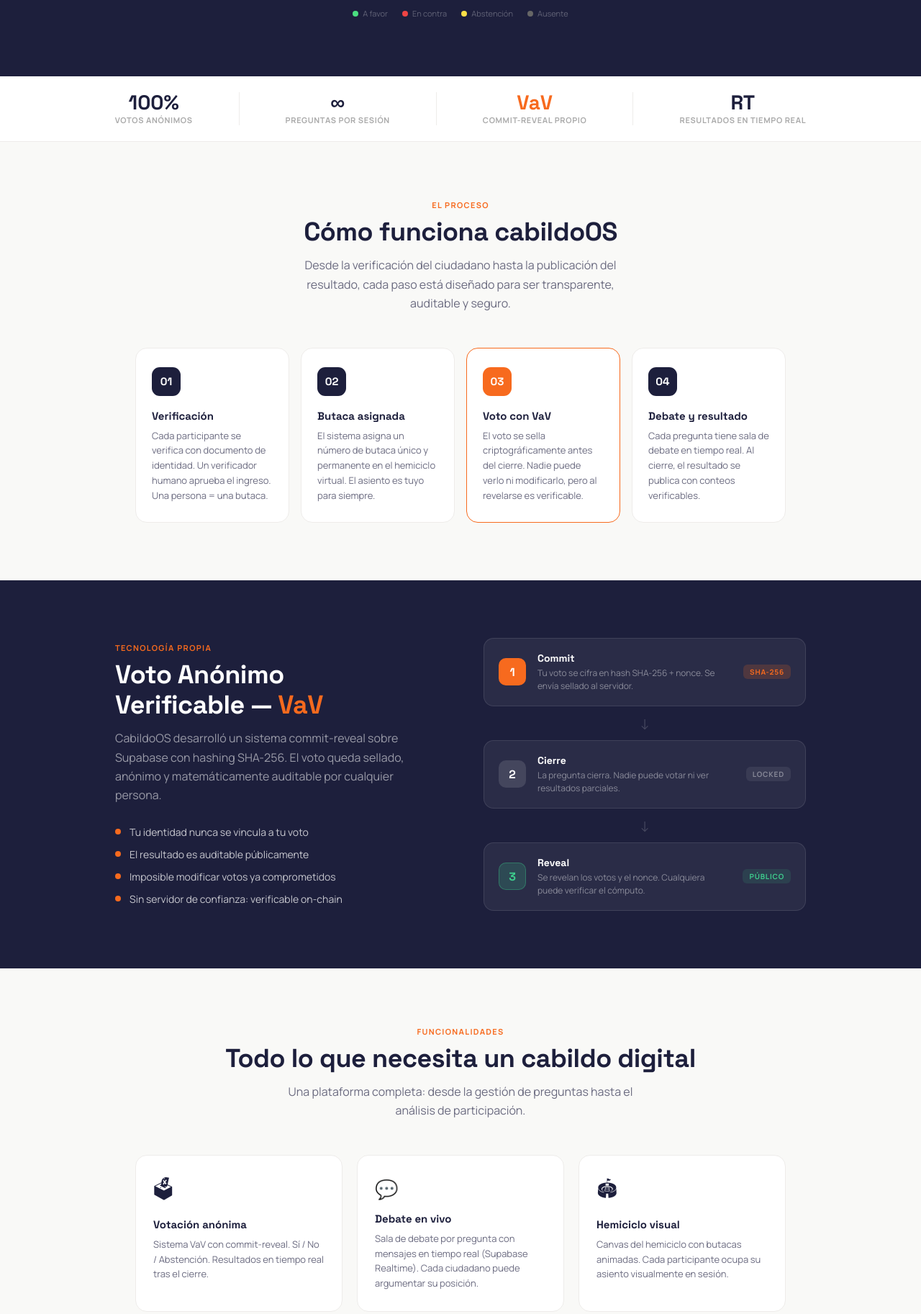
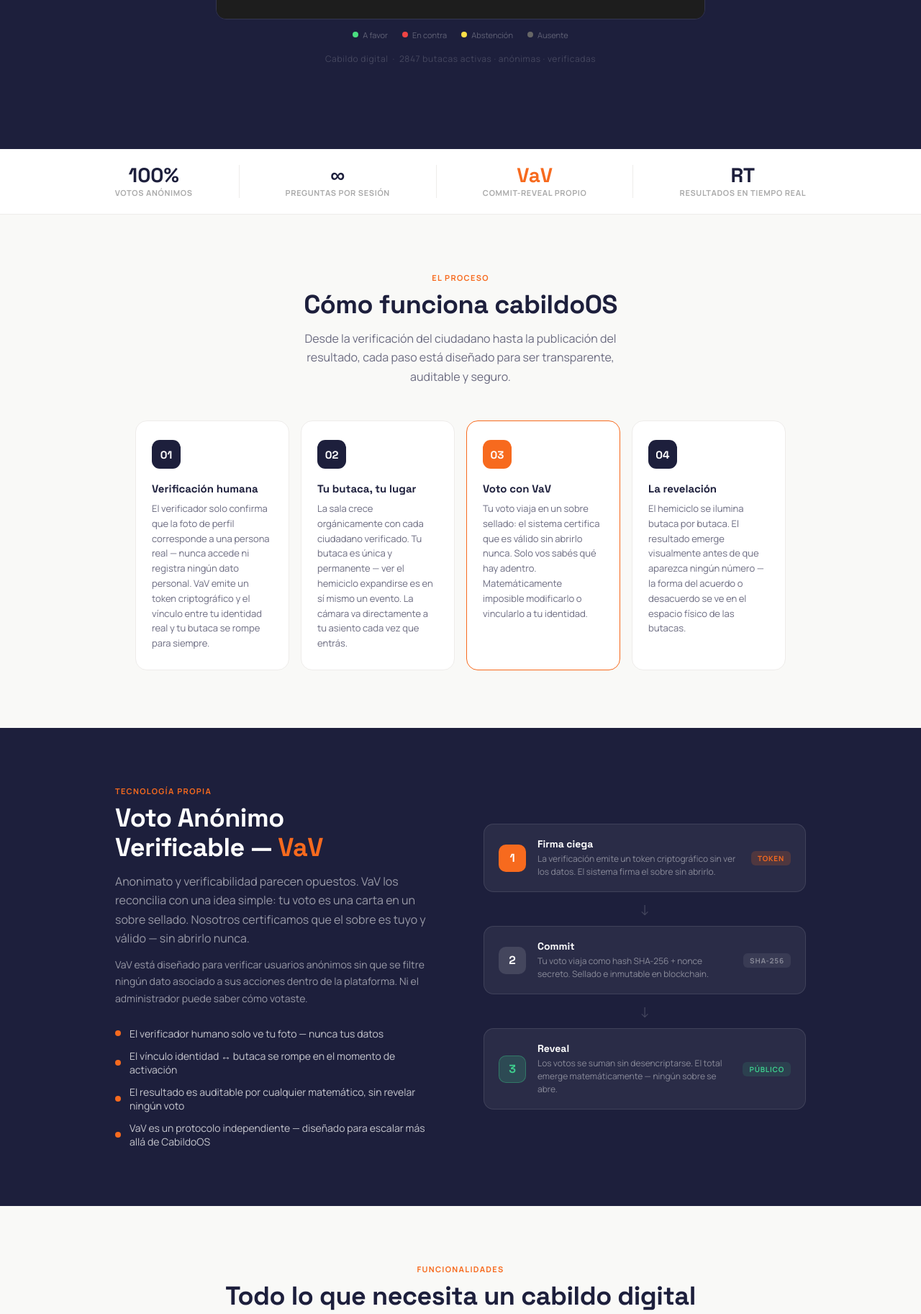
Before and after one commit to martinlevar/cabildoos, a plain HTML site: page landing_cabildoos/index.html in a window 1280 px wide. Shown: the part 905-2730 px from the top of the page at 72% size. Drawn offline with Linux system fonts and the light colour scheme.

Commit message:
Update index.html

```diff
--- a/landing_cabildoos/index.html
+++ b/landing_cabildoos/index.html
@@ -202,7 +202,7 @@
       <span>Open-source · Participatory democracy platform</span>
     </div>
     <h1>La infraestructura para la<br><em>democracia participativa</em></h1>
-    <p>cabildoOS es una plataforma de votación anónima y verificable, debate en tiempo real y gestión de cabildos digitales para organizaciones y comunidades.</p>
+    <p>La sala no existe hasta que alguien se suma. Cada ciudadano verificado ocupa una butaca en el hemiciclo virtual. Cuando se vota, el resultado emerge como el congreso mismo: butaca por butaca, en el momento más disruptivo de la democracia digital.</p>
     <div class="hero-actions">
       <button class="btn-primary">Ver demo →</button>
       <button class="btn-ghost">Conocer la tecnología</button>
@@ -219,6 +219,7 @@
         <span style="font-size:11px;color:rgba(255,255,255,.3);display:flex;align-items:center;gap:6px"><span style="display:inline-block;width:8px;height:8px;border-radius:50%;background:#fde047"></span>Abstención</span>
         <span style="font-size:11px;color:rgba(255,255,255,.3);display:flex;align-items:center;gap:6px"><span style="display:inline-block;width:8px;height:8px;border-radius:50%;background:#666"></span>Ausente</span>
       </div>
+      <p style="margin-top:16px;font-size:12px;color:rgba(255,255,255,.18);letter-spacing:.05em;text-align:center;font-family:'Manrope',sans-serif">Cabildo digital &nbsp;·&nbsp; <span id="hemi-seat-count">2.831</span> butacas activas · anónimas · verificadas</p>
     </div>
     <script>
     (function(){
@@ -310,6 +311,16 @@
       requestAnimationFrame(frame);
     })();
     </script>
+    <script>
+    (function(){
+      var el=document.getElementById('hemi-seat-count');
+      var cur=2831,target=2847;
+      function fmt(n){return n.toLocaleString('es-ES');}
+      el.textContent=fmt(cur);
+      var iv=setInterval(function(){if(cur<target){cur++;el.textContent=fmt(cur);}else clearInterval(iv);},140);
+      setInterval(function(){cur++;el.textContent=fmt(cur);},43000);
+    })();
+    </script>
   </div>
 </section>
 
@@ -334,23 +345,23 @@
   <div class="steps">
     <div class="step-card">
       <div class="step-num">01</div>
-      <h3>Verificación</h3>
-      <p>Cada participante se verifica con documento de identidad. Un verificador humano aprueba el ingreso. Una persona = una butaca.</p>
+      <h3>Verificación humana</h3>
+      <p>El verificador solo confirma que la foto de perfil corresponde a una persona real — nunca accede ni registra ningún dato personal. VaV emite un token criptográfico y el vínculo entre tu identidad real y tu butaca se rompe para siempre.</p>
     </div>
     <div class="step-card">
       <div class="step-num">02</div>
-      <h3>Butaca asignada</h3>
-      <p>El sistema asigna un número de butaca único y permanente en el hemiciclo virtual. El asiento es tuyo para siempre.</p>
+      <h3>Tu butaca, tu lugar</h3>
+      <p>La sala crece orgánicamente con cada ciudadano verificado. Tu butaca es única y permanente — ver el hemiciclo expandirse es en sí mismo un evento. La cámara va directamente a tu asiento cada vez que entrás.</p>
     </div>
     <div class="step-card accent">
       <div class="step-num">03</div>
       <h3>Voto con VaV</h3>
-      <p>El voto se sella criptográficamente antes del cierre. Nadie puede verlo ni modificarlo, pero al revelarse es verificable.</p>
+      <p>Tu voto viaja en un sobre sellado: el sistema certifica que es válido sin abrirlo nunca. Solo vos sabés qué hay adentro. Matemáticamente imposible modificarlo o vincularlo a tu identidad.</p>
     </div>
     <div class="step-card">
       <div class="step-num">04</div>
-      <h3>Debate y resultado</h3>
-      <p>Cada pregunta tiene sala de debate en tiempo real. Al cierre, el resultado se publica con conteos verificables.</p>
+      <h3>La revelación</h3>
+      <p>El hemiciclo se ilumina butaca por butaca. El resultado emerge visualmente antes de que aparezca ningún número — la forma del acuerdo o desacuerdo se ve en el espacio físico de las butacas.</p>
     </div>
   </div>
 </section>
@@ -361,38 +372,39 @@
     <div>
       <div class="section-tag">Tecnología propia</div>
       <h2 class="section-title">Voto Anónimo<br>Verificable — <em style="color:#F76A1E;font-style:normal">VaV</em></h2>
-      <p class="section-sub">CabildoOS desarrolló un sistema commit-reveal sobre Supabase con hashing SHA-256. El voto queda sellado, anónimo y matemáticamente auditable por cualquier persona.</p>
+      <p class="section-sub">Anonimato y verificabilidad parecen opuestos. VaV los reconcilia con una idea simple: tu voto es una carta en un sobre sellado. Nosotros certificamos que el sobre es tuyo y válido — sin abrirlo nunca.</p>
+      <p class="section-sub" style="margin-top:12px;font-size:14px">VaV está diseñado para verificar usuarios anónimos sin que se filtre ningún dato asociado a sus acciones dentro de la plataforma. Ni el administrador puede saber cómo votaste.</p>
       <div class="vav-bullets">
-        <div class="vav-bullet"><div class="dot"></div><span>Tu identidad nunca se vincula a tu voto</span></div>
-        <div class="vav-bullet"><div class="dot"></div><span>El resultado es auditable públicamente</span></div>
-        <div class="vav-bullet"><div class="dot"></div><span>Imposible modificar votos ya comprometidos</span></div>
-        <div class="vav-bullet"><div class="dot"></div><span>Sin servidor de confianza: verificable on-chain</span></div>
+        <div class="vav-bullet"><div class="dot"></div><span>El verificador humano solo ve tu foto — nunca tus datos</span></div>
+        <div class="vav-bullet"><div class="dot"></div><span>El vínculo identidad ↔ butaca se rompe en el momento de activación</span></div>
+        <div class="vav-bullet"><div class="dot"></div><span>El resultado es auditable por cualquier matemático, sin revelar ningún voto</span></div>
+        <div class="vav-bullet"><div class="dot"></div><span>VaV es un protocolo independiente — diseñado para escalar más allá de CabildoOS</span></div>
       </div>
     </div>
     <div class="vav-cards">
       <div class="vav-card">
         <div class="vav-card-num">1</div>
         <div>
-          <h4>Commit</h4>
-          <p>Tu voto se cifra en hash SHA-256 + nonce. Se envía sellado al servidor.</p>
+          <h4>Firma ciega</h4>
+          <p>La verificación emite un token criptográfico sin ver los datos. El sistema firma el sobre sin abrirlo.</p>
         </div>
-        <span class="badge badge-orange">SHA-256</span>
+        <span class="badge badge-orange">TOKEN</span>
       </div>
       <div style="text-align:center;color:rgba(255,255,255,.18);font-size:20px">↓</div>
       <div class="vav-card">
         <div class="vav-card-num muted">2</div>
         <div>
-          <h4>Cierre</h4>
-          <p>La pregunta cierra. Nadie puede votar ni ver resultados parciales.</p>
+          <h4>Commit</h4>
+          <p>Tu voto viaja como hash SHA-256 + nonce secreto. Sellado e inmutable en blockchain.</p>
         </div>
-        <span class="badge badge-muted">LOCKED</span>
+        <span class="badge badge-muted">SHA-256</span>
       </div>
       <div style="text-align:center;color:rgba(255,255,255,.18);font-size:20px">↓</div>
       <div class="vav-card">
         <div class="vav-card-num green">3</div>
         <div>
           <h4>Reveal</h4>
-          <p>Se revelan los votos y el nonce. Cualquiera puede verificar el cómputo.</p>
+          <p>Los votos se suman sin desencriptarse. El total emerge matemáticamente — ningún sobre se abre.</p>
         </div>
         <span class="badge badge-green">PÚBLICO</span>
       </div>
@@ -420,8 +432,8 @@
     </div>
     <div class="feature-card">
       <div class="feature-icon">🏟</div>
-      <h3>Hemiciclo visual</h3>
-      <p>Canvas del hemiciclo con butacas animadas. Cada participante ocupa su asiento visualmente en sesión.</p>
+      <h3>La sala como organismo vivo</h3>
+      <p>El hemiciclo crece orgánicamente con cada ciudadano verificado. La primera butaca aparece sola. A medida que llegan más, el congreso se construye solo — ver crecer la comunidad es en sí mismo un evento.</p>
     </div>
     <div class="feature-card">
       <div class="feature-icon">📊</div>
@@ -435,8 +447,8 @@
     </div>
     <div class="feature-card">
       <div class="feature-icon">🔐</div>
-      <h3>Identidad verificada</h3>
-      <p>Verificación de documento + revisión humana. Una persona, una butaca. Resistente a sybil attacks.</p>
+      <h3>Identidad verificada, voto invisible</h3>
+      <p>El verificador solo confirma que la foto es real — nunca toca tus datos. VaV rompe el vínculo identidad ↔ butaca en el momento de activación. Una persona, una butaca. Resistente a ataques sybil.</p>
     </div>
   </div>
 </section>
@@ -445,14 +457,14 @@
 <section class="preview-section" id="plataforma">
   <div class="preview-inner">
     <div>
-      <div class="section-tag">Experiencia ciudadana</div>
-      <h2 class="section-title">Diseñado para la participación masiva</h2>
-      <p class="section-sub">Una UI limpia y minimalista que prioriza la acción. En tres toques, el ciudadano vota, debate y ve el resultado.</p>
+      <div class="section-tag">El momento clave</div>
+      <h2 class="section-title">La revelación como experiencia</h2>
+      <p class="section-sub">Durante la votación, solo tu butaca pulsa. El resto está oscuro — eso genera tensión. Cuando el tiempo termina, el hemiciclo despierta.</p>
       <div class="preview-list">
-        <div class="preview-item">Votá Sí, No o Abstención en cada pregunta</div>
-        <div class="preview-item">Participá en el debate de cada tema</div>
-        <div class="preview-item">Mirá tu historial y estadísticas</div>
-        <div class="preview-item">Descubrí afinidad de voto con otros ciudadanos</div>
+        <div class="preview-item">La pregunta baja sobre la sala como una proyección gigante</div>
+        <div class="preview-item">Las butacas se iluminan en cascada — SÍ, NO, ABS, ausentes</div>
+        <div class="preview-item">El resultado emerge visual antes de que aparezca ningún número</div>
+        <div class="preview-item">La imagen manda — los porcentajes son el epílogo</div>
       </div>
     </div>
     <div class="mock-screen">
```
